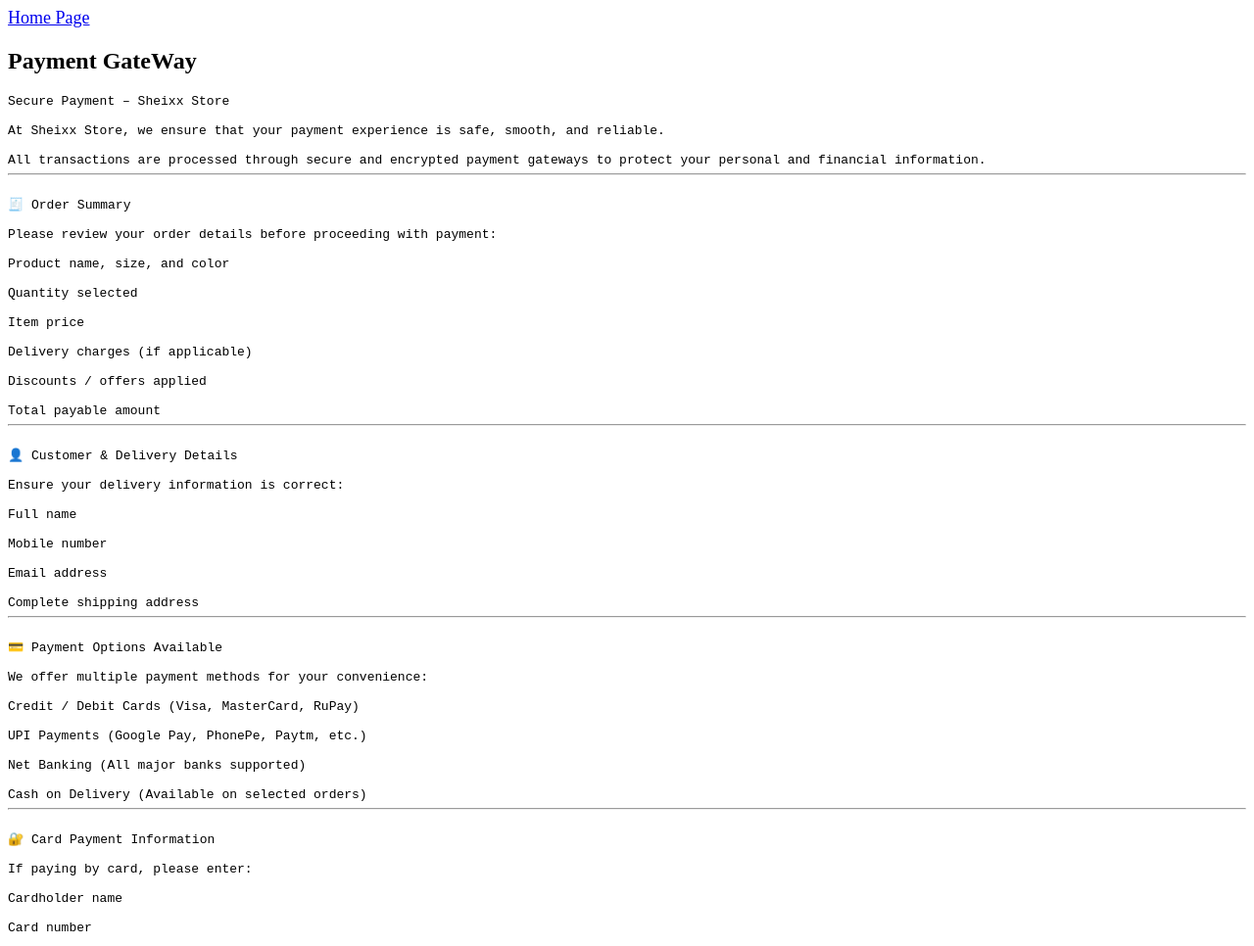
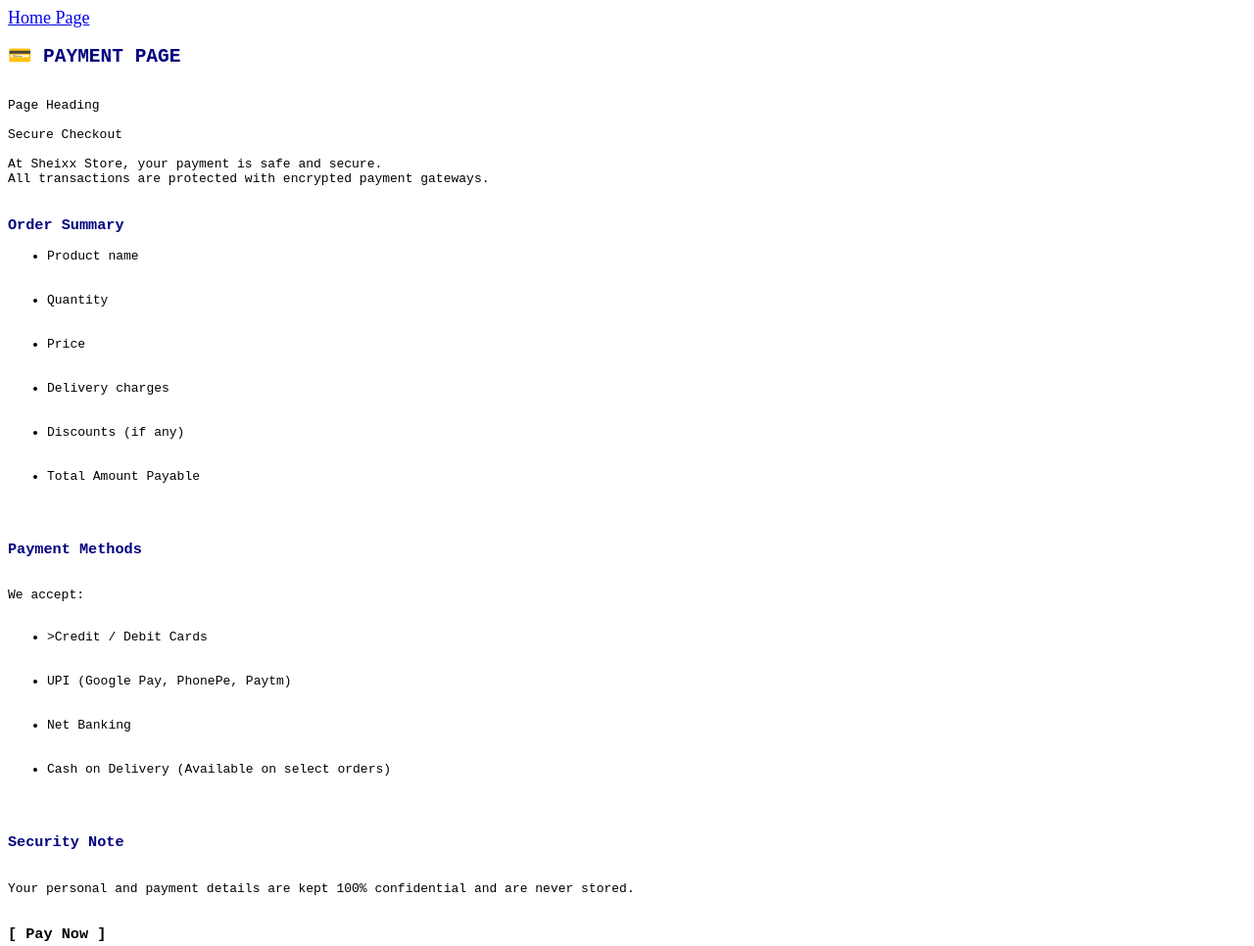
Before and after one commit to speedojake76-beep/my-website, a plain HTML site: page payment.html in a window 1280 px wide. Shown: the top 966 px of the page at 98% size. Drawn offline with Linux system fonts and the light colour scheme.

Commit message:
Update payment.html

```diff
--- a/payment.html
+++ b/payment.html
@@ -5,11 +5,11 @@
     <meta name="viewport" content="width=P, initial-scale=1.0">
     <title>Document</title>
 </head>
-<body>
+<body style="background-color:white ">
      <nav>
   <a style="font-size: large;" href="testwebsite.html">Home Page</a>
 </nav>
-
+<!----
     <h2>Payment GateWay</h2>
 <pre>
 Secure Payment – Sheixx Store
@@ -115,5 +115,44 @@ Once payment is successful, you will receive an order confirmation message/email
 For payment-related queries or support, contact us at:
 📧 sheixxstore@gmail.com
     </pre>
+
+<-->
+<pre>
+<h2 style="color: navy;">💳 PAYMENT PAGE</h2>
+Page Heading
+
+Secure Checkout
+
+At Sheixx Store, your payment is safe and secure. <br>All transactions are protected with encrypted payment gateways.
+
+<h3 style="color: navy;">Order Summary</h3><ul><li>Product name</li>
+
+<li>Quantity</li>
+
+<li>Price</li>
+
+<li>Delivery charges</li>
+
+<li>Discounts (if any)</li>
+
+<li>Total Amount Payable</li>
+</ul>
+<h3 style="color: navy;">Payment Methods</h3>
+We accept:
+<ul>
+<li>>Credit / Debit Cards</li>
+
+<li>UPI (Google Pay, PhonePe, Paytm)</li>
+
+<li>Net Banking</li>
+
+<li>Cash on Delivery (Available on select orders)</li>
+</ul>
+<h3 style="color: navy;">Security Note</h3>
+Your personal and payment details are kept 100% confidential and are never stored.
+
+<h3>[ Pay Now ]</h3>
+</pre>
+
 </body>
 </html>
```
